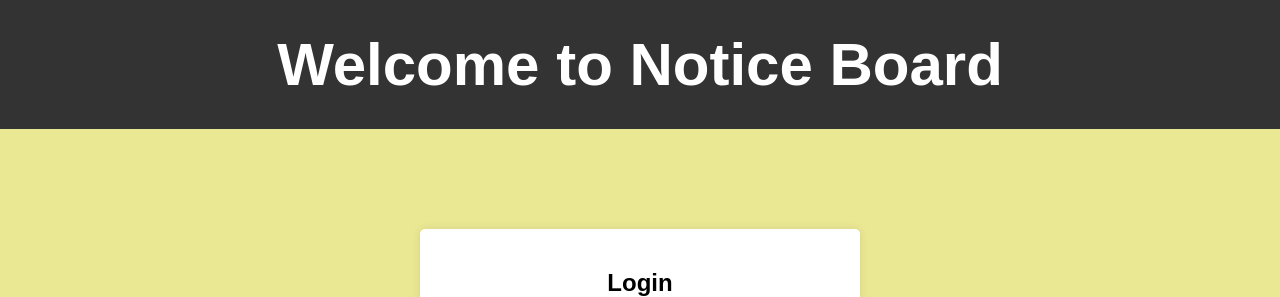
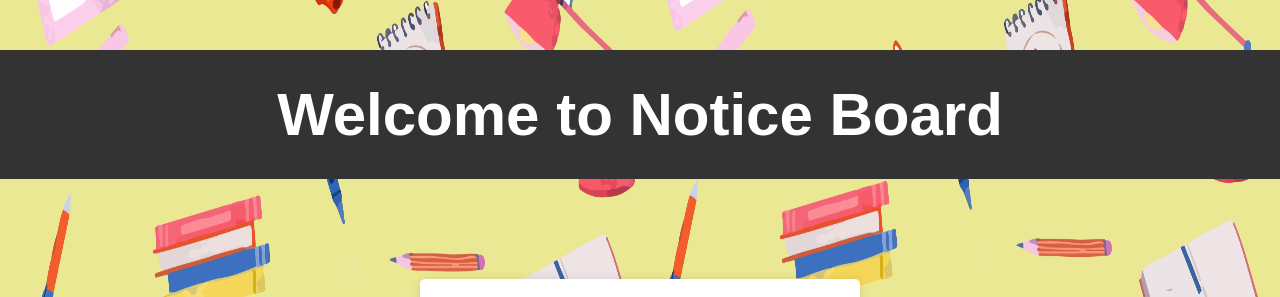
Before and after one commit to m-RaihanUrRashid/Notice-Board, a PHP site: page / in a window 1280 px wide. Shown: the top 297 px of the page. Run offline with PHP 8.4, Linux system fonts and the light colour scheme.

Commit message:
failed to make it pretty
sadness :(

```diff
--- a/index.html
+++ b/index.html
@@ -1,5 +1,5 @@
 <!DOCTYPE html>
-<html lang="en">
+<html lang="en" style="z-index: -10;">
 <head>
     <meta charset="UTF-8">
     <meta name="viewport" content="width=device-width, initial-scale=1.0">
@@ -8,6 +8,7 @@
 </head>
 <body>
     <h1 id="header">Welcome to Notice Board</h1>
+    <div class="background-container"></div>
     <div class="login-container">
         <h2>Login</h2>
         <form id="loginForm" action="login.php" method="post">
@@ -24,6 +25,6 @@
     </div>
     <!-- <script src="script.js"></script> -->
 
-    <div class="background-container"></div>
+
 </body>
 </html>
--- a/styles.css
+++ b/styles.css
@@ -5,22 +5,26 @@ body {
 }
 .background-container {
     position: absolute;
-    bottom: 0;
+    top: 0;
     left: 0;
-    width:35%;
-    height: 500px; /* Height of the container */
-    background-image: url('pencil.png'); /* Background image URL */
-    background-size: cover;
+    width: 100%;
+    height: 100vh; /* Adjusted to fit the entire screen */
+    background-image: url('stationary2.png'); /* Background image URL */
+    background-size: 200% 200%; /* Scales the image to cover the entire container */
     background-repeat: no-repeat;
-    background-position: center;
+    background-position: center; /* Center the background image horizontally */
     text-align: center;
+    z-index: -2;
 }
+
+
 
 h1 {
     text-align: center;
     margin-top: 50px;
     font: Georgia;
     color: #603d28;
+    z-index: -1;
 }
 
 p {
@@ -46,7 +50,8 @@ p {
     background-color: #333;
     color: #fff;
     padding: 30px;
-    margin: 0;
+    /* margin: 0; */
+    /* margin-top: 20px; */
     font-size: 60px;
 }
 
```
Also changed, not shown: stationary.png (added), stationary1-01.png (added), stationary2.png (added).
